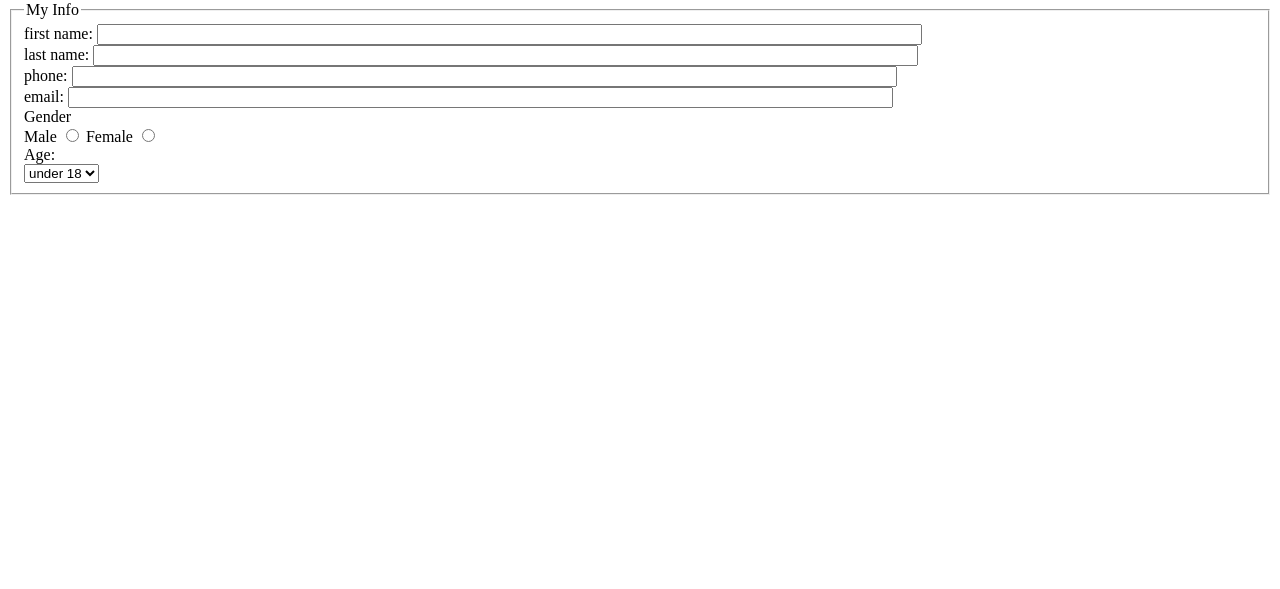
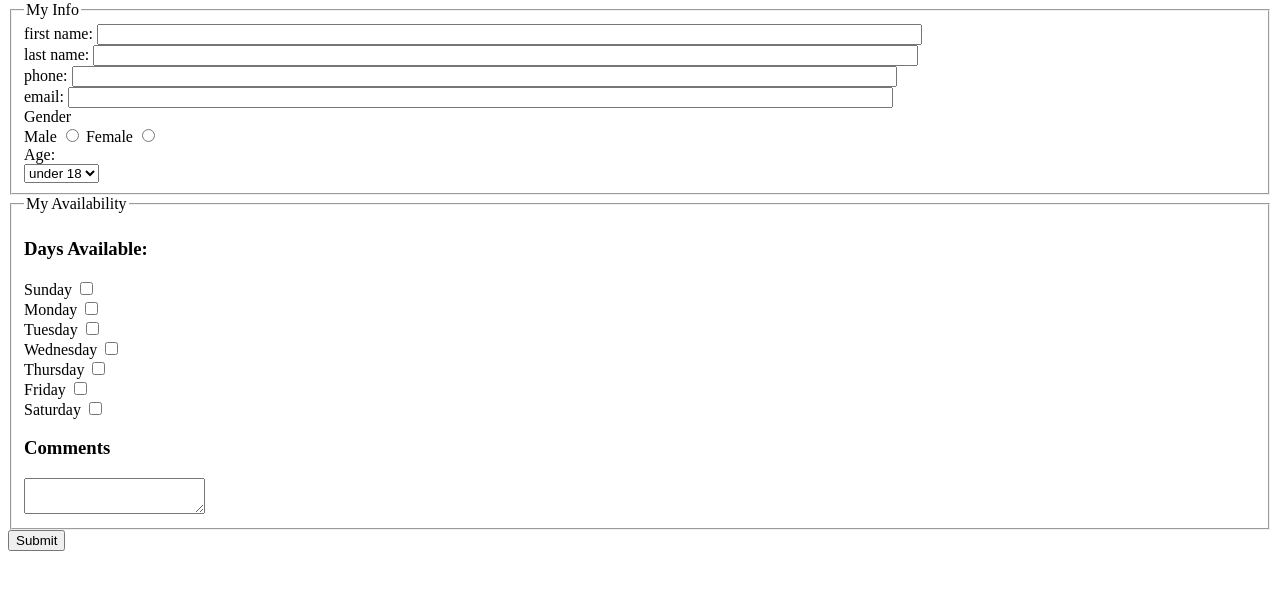
Before and after one commit to closayala/webdev_lab5, a plain HTML site: page index.html in a window 1280 px wide. Shown: the part 79-668 px from the top of the page. Drawn offline with Linux system fonts and the light colour scheme.

Commit message:
added second form field set

```diff
--- a/index.html
+++ b/index.html
@@ -26,6 +26,24 @@
 		<option>over 18</option>
 	  </select>
 	</fieldset>
+	<fieldset>
+	  <legend>My Availability</legend>
+	  <h3>Days Available:</h3>
+	  <div>
+	    <div><label>Sunday <input type="checkbox" name="available_field[]" value="sunday"></label></div>
+		<div><label>Monday <input type="checkbox" name="available_field[]" value="monday"></label></div>
+		<div><label>Tuesday <input type="checkbox" name="available_field[]" value="tuesday"></label></div>
+		<div><label>Wednesday <input type="checkbox" name="available_field[]" value="wednesday"></label></div>
+		<div><label>Thursday <input type="checkbox" name="available_field[]" value="thursday"></label></div>
+		<div><label>Friday <input type="checkbox" name="available_field[]" value="friday"></label></div>
+		<div><label>Saturday <input type="checkbox" name="available_field[]" value="saturday"></label></div>
+		<h3>Comments</h3>
+		<textarea name="comments_field"></textarea>
+	  </div>
+	</fieldset>
+	<input type="hidden" name="hidden_field" value="cayala">
+	<input type="submit">
+  </form>
 </body>
 
 </html>
```
